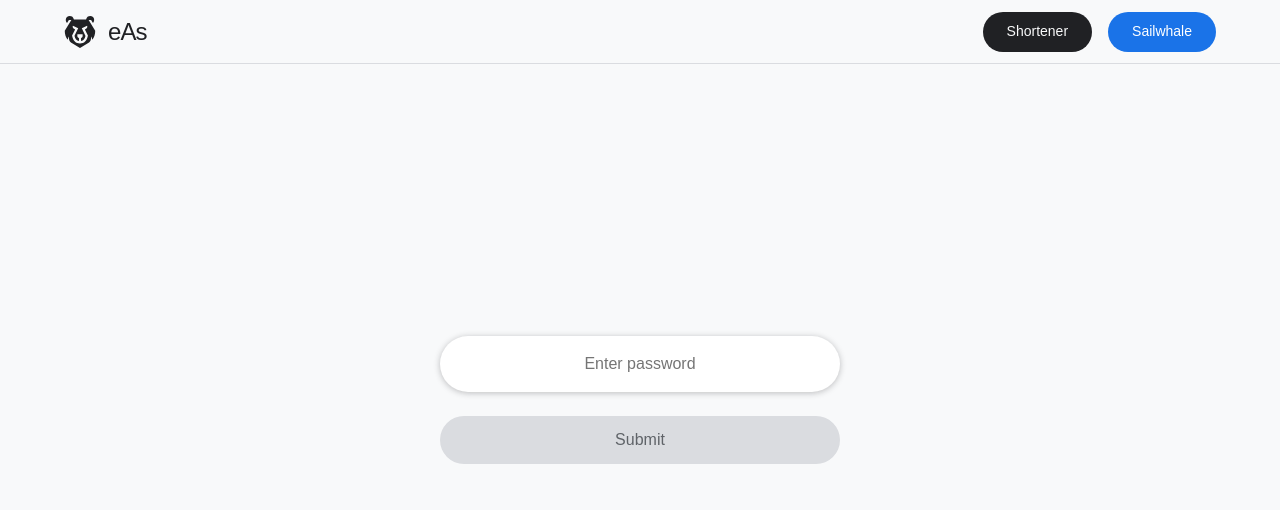
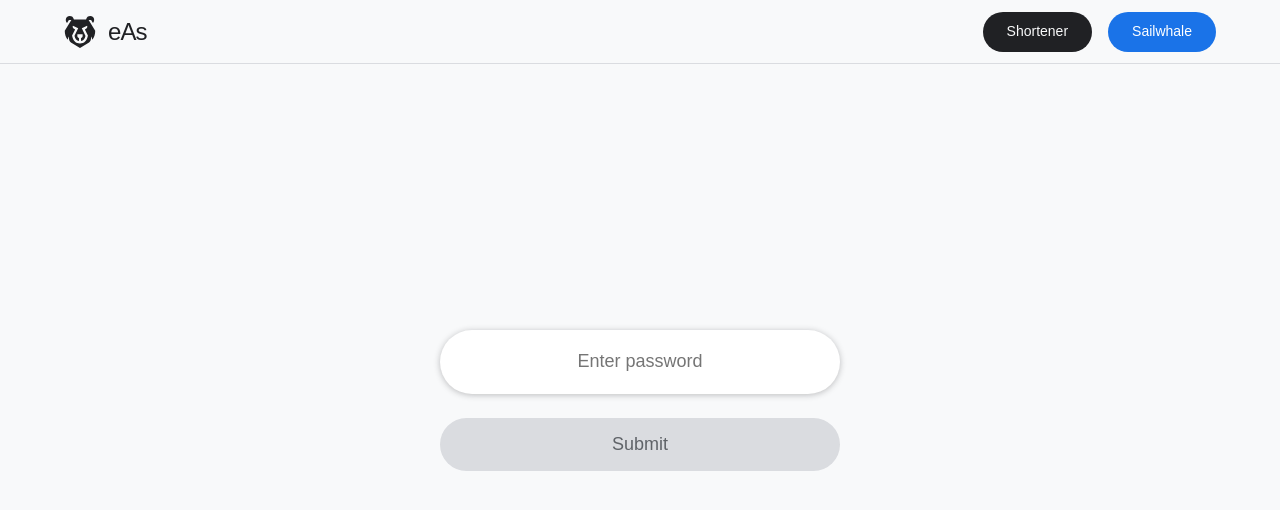
Before and after one commit to zerotowerszero-cyber/eAs, a Next.js app: page /movies/login in a window 1280 px wide. Shown: the top 510 px of the page. Built offline with nearby package versions, Linux system fonts and the light colour scheme; a web font is replaced by a local one.

Commit message:
ui: match login UI dimensions to link shortener dimensions

```diff
--- a/src/app/movies/login/page.tsx
+++ b/src/app/movies/login/page.tsx
@@ -55,12 +55,12 @@ export default function LoginPage() {
             maxLength={10}
             style={{
               width: "100%",
-              height: "56px",
-              padding: "0 24px",
-              fontSize: "16px",
+              height: "64px",
+              padding: "0 32px",
+              fontSize: "18px",
               fontWeight: "500",
               border: "1px solid transparent",
-              borderRadius: "28px",
+              borderRadius: "40px",
               background: "var(--surface)",
               color: "var(--foreground)",
               outline: "none",
@@ -95,9 +95,9 @@ export default function LoginPage() {
               background: loading || code.length !== 10 ? "#dadce0" : "var(--primary)",
               color: loading || code.length !== 10 ? "#5f6368" : "white",
               border: "none",
-              borderRadius: "28px",
-              height: "48px",
-              fontSize: "16px",
+              borderRadius: "32px",
+              padding: "16px 48px",
+              fontSize: "18px",
               fontWeight: "500",
               cursor: loading || code.length !== 10 ? "not-allowed" : "pointer",
               transition: "all 0.2s ease",
```
